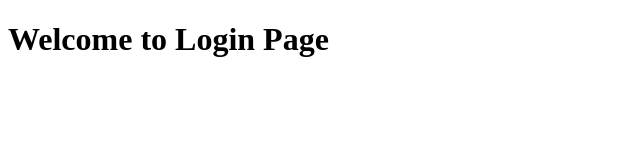
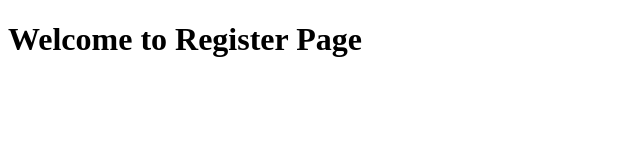
Before and after one commit to Nattnun/cc16-workflow, a plain HTML site: page Register.html in a window 1280 px wide. Shown: the whole page, without its empty margins (0-640 px from the left). Drawn offline with Linux system fonts and the light colour scheme.

```diff
--- a/login.html
+++ b/Register.html
@@ -8,7 +8,7 @@
 </head>
 
 <body>
-    <h1>Welcome to Login Page</h1>
+    <h1>Welcome to Register Page</h1>
 </body>
 
 </html>
```
